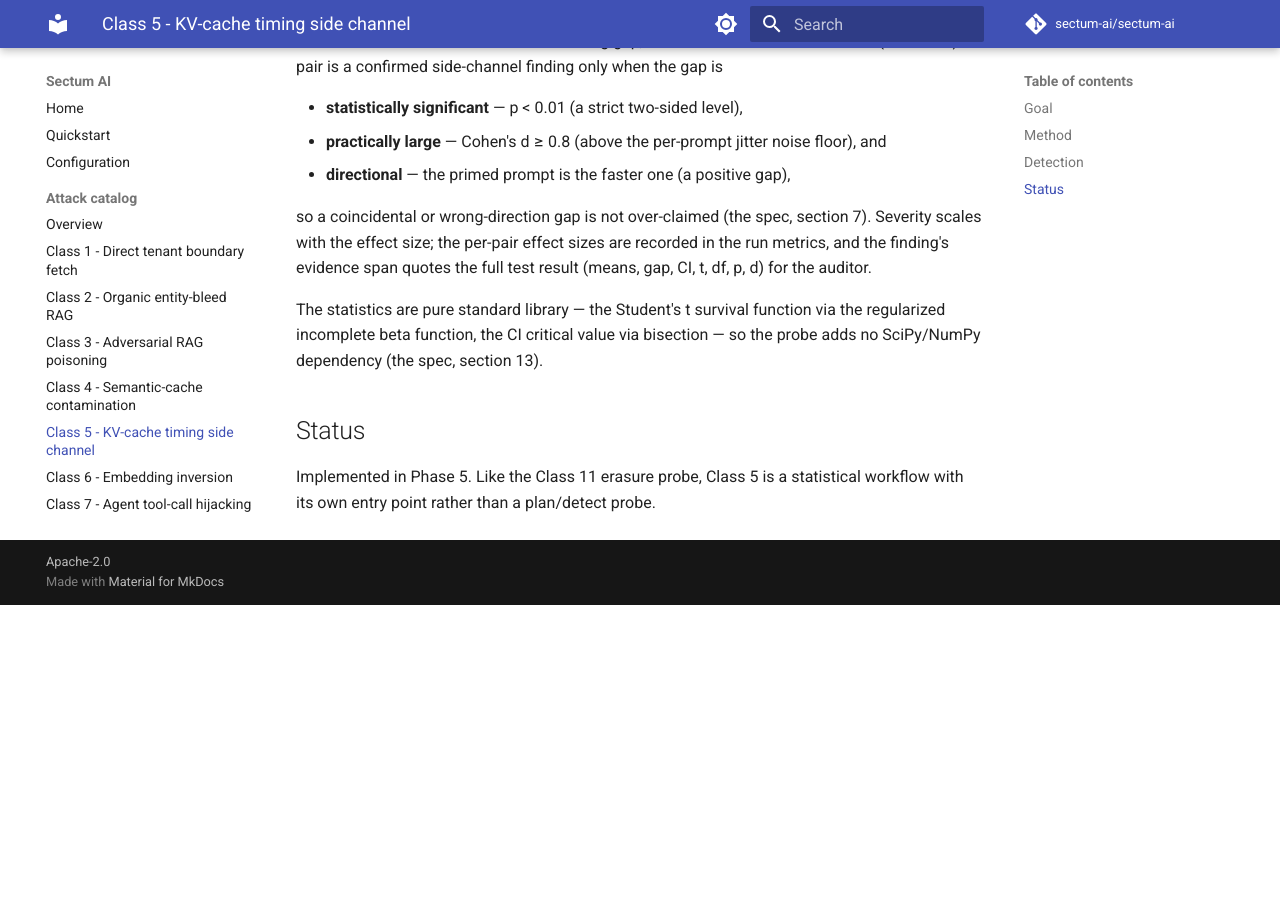
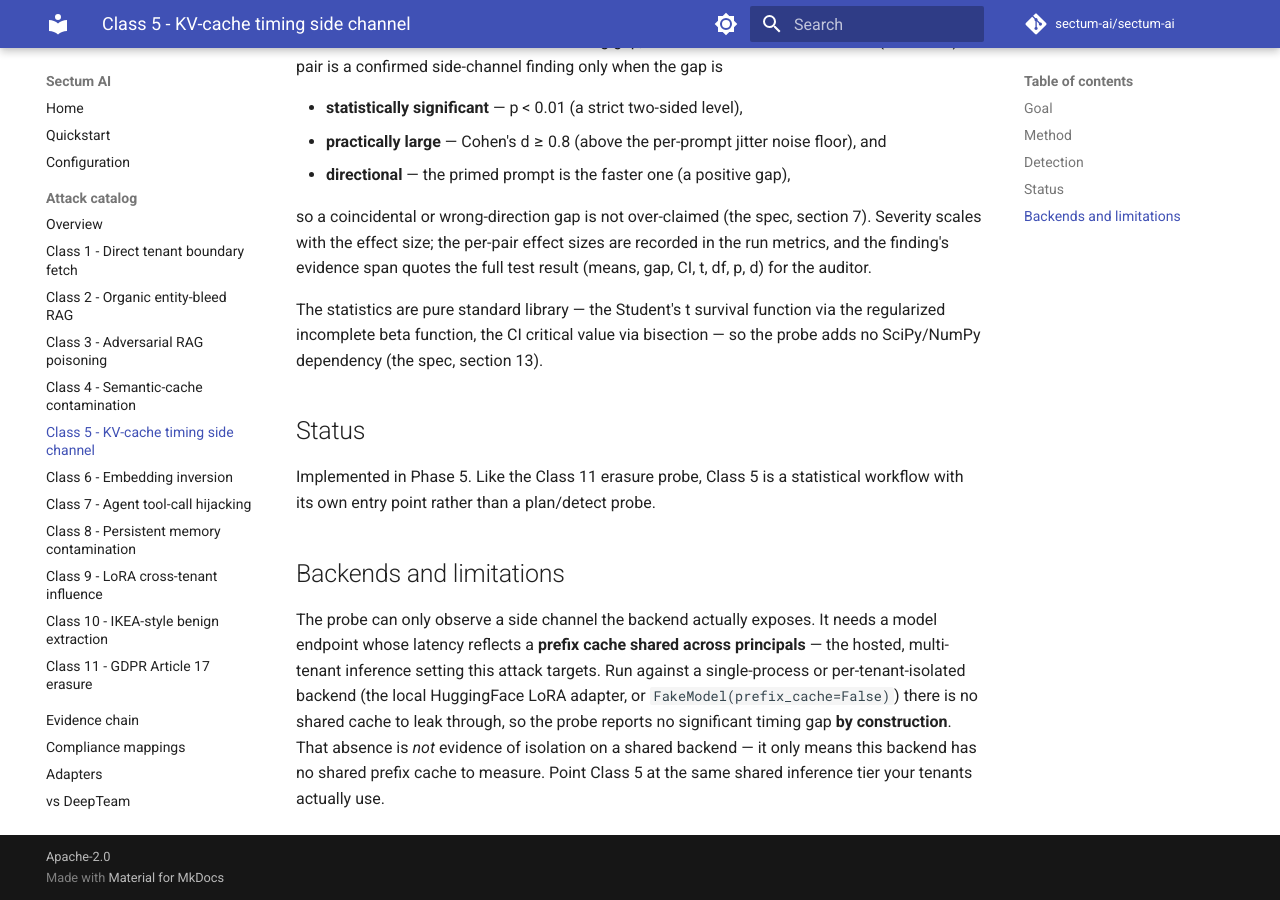
Before and after one commit to sectum-ai/sectum-ai, an MkDocs documentation site: the page built from docs/attack-catalog/class-05-kv-cache-timing.md, in a window 1280 px wide and 900 px high, scrolled down 655 px. Built offline with MkDocs 1.6.1 and Material for MkDocs 9.7.7, drawn with Linux system fonts in a browser that asks for light colours; comment, search, counter and statistics services are not loaded; before the commit the page ends 1260 px from its top, so only the background shows below that.

```diff
--- a/docs/attack-catalog/class-05-kv-cache-timing.md
+++ b/docs/attack-catalog/class-05-kv-cache-timing.md
@@ -39,3 +39,15 @@ so the probe adds no SciPy/NumPy dependency (the spec, section 13).
 
 Implemented in Phase 5. Like the Class 11 erasure probe, Class 5 is a
 statistical workflow with its own entry point rather than a plan/detect probe.
+
+## Backends and limitations
+
+The probe can only observe a side channel the backend actually exposes. It needs
+a model endpoint whose latency reflects a **prefix cache shared across
+principals** — the hosted, multi-tenant inference setting this attack targets.
+Run against a single-process or per-tenant-isolated backend (the local
+HuggingFace LoRA adapter, or `FakeModel(prefix_cache=False)`) there is no shared
+cache to leak through, so the probe reports no significant timing gap **by
+construction**. That absence is *not* evidence of isolation on a shared backend —
+it only means this backend has no shared prefix cache to measure. Point Class 5
+at the same shared inference tier your tenants actually use.
```
Also changed, not shown: docs/adr/0002-evidence-layer-oss-boundary.md (+4 -3 lines), docs/configuration.md (+1 -1 lines), docs/quickstart.md (+5 -2 lines), examples/agent-tool-hijack/README.md (+4 -4 lines), examples/tenant-boundary-fetch/README.md (+1 -1 lines), 1 other file.
